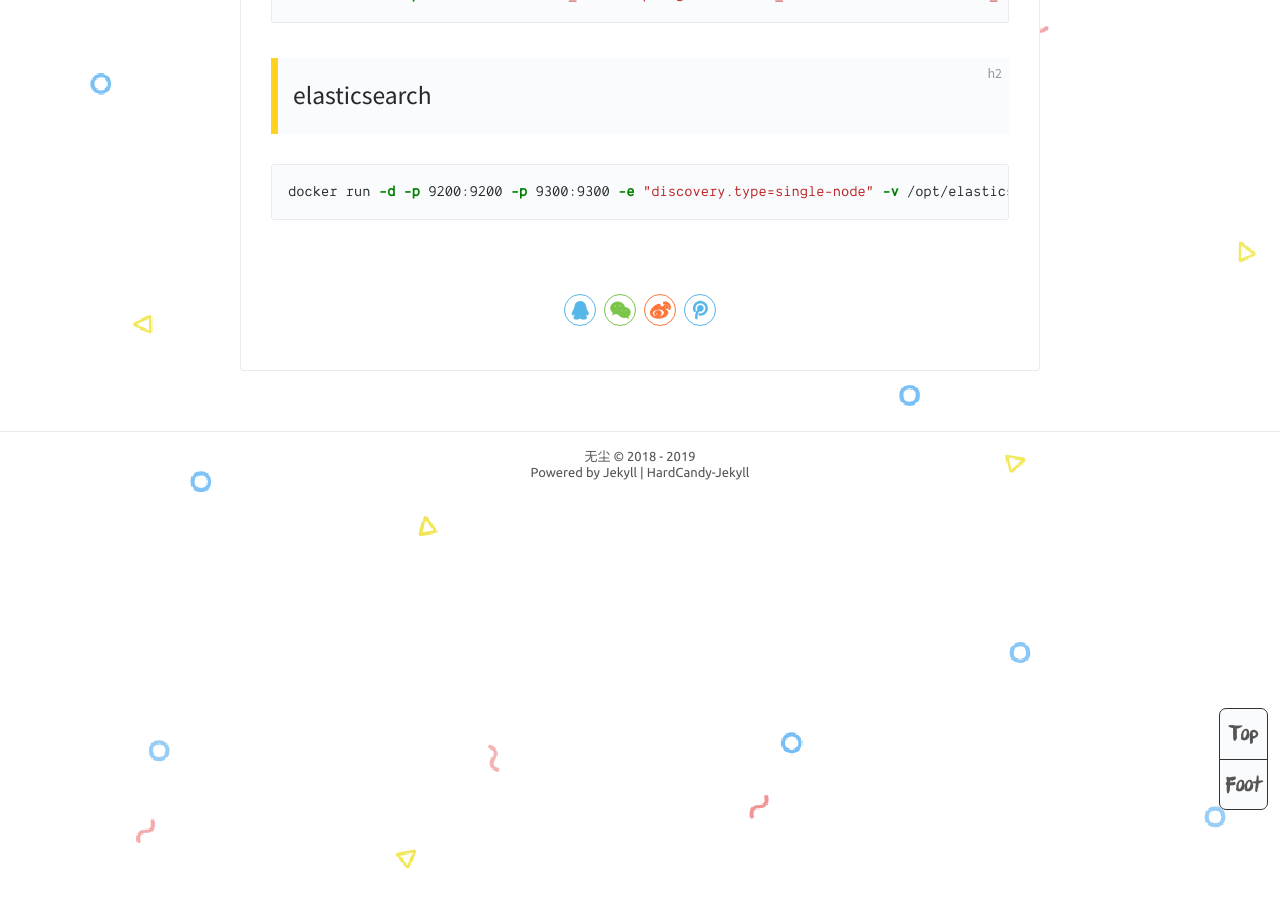
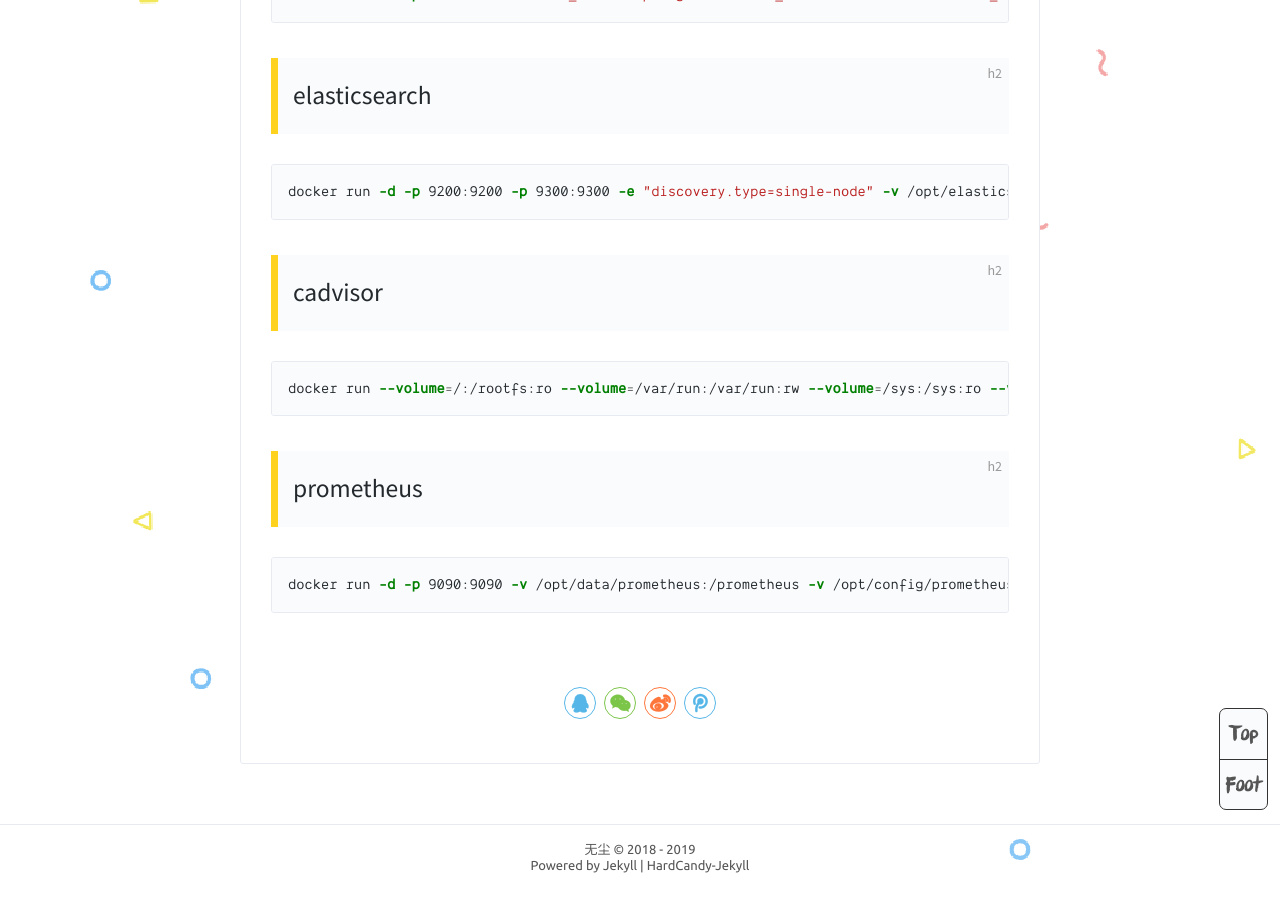
Before and after one commit to WuChenLinux/yw, a Jekyll site: the page built from _posts/2019-03-29-docker-start.md, in a window 1280 px wide and 900 px high, scrolled down 1900 px. Built offline with Jekyll 4.4.1, drawn with Linux system fonts in a browser that asks for light colours; comment, search, counter and statistics services are not loaded.

Commit message:
Update 2019-03-29-docker-start.md

````diff
--- a/_posts/2019-03-29-docker-start.md
+++ b/_posts/2019-03-29-docker-start.md
@@ -57,3 +57,13 @@ docker run -d -p 1337:1337  -e "DB_ADAPTER=postgres" -e "DB_HOST=172.27.83.61" -
 ```shell
 docker run -d -p 9200:9200 -p 9300:9300 -e "discovery.type=single-node" -v /opt/elasticsearch/data/:/usr/share/elasticsearch/data  docker.elastic.co/elasticsearch/elasticsearch:7.3.1
 ```
+
+## cadvisor
+```shell
+docker run --volume=/:/rootfs:ro --volume=/var/run:/var/run:rw --volume=/sys:/sys:ro --volume=/var/lib/docker/:/var/lib/docker:ro --publish=8080:8080 --detach=true --name=cadvisor google/cadvisor
+```
+
+## prometheus
+```shell
+docker run -d -p 9090:9090 -v /opt/data/prometheus:/prometheus -v /opt/config/prometheus/prometheus.yml:/etc/prometheus/prometheus.yml --name=prometheus prom/prometheus
+```
````
